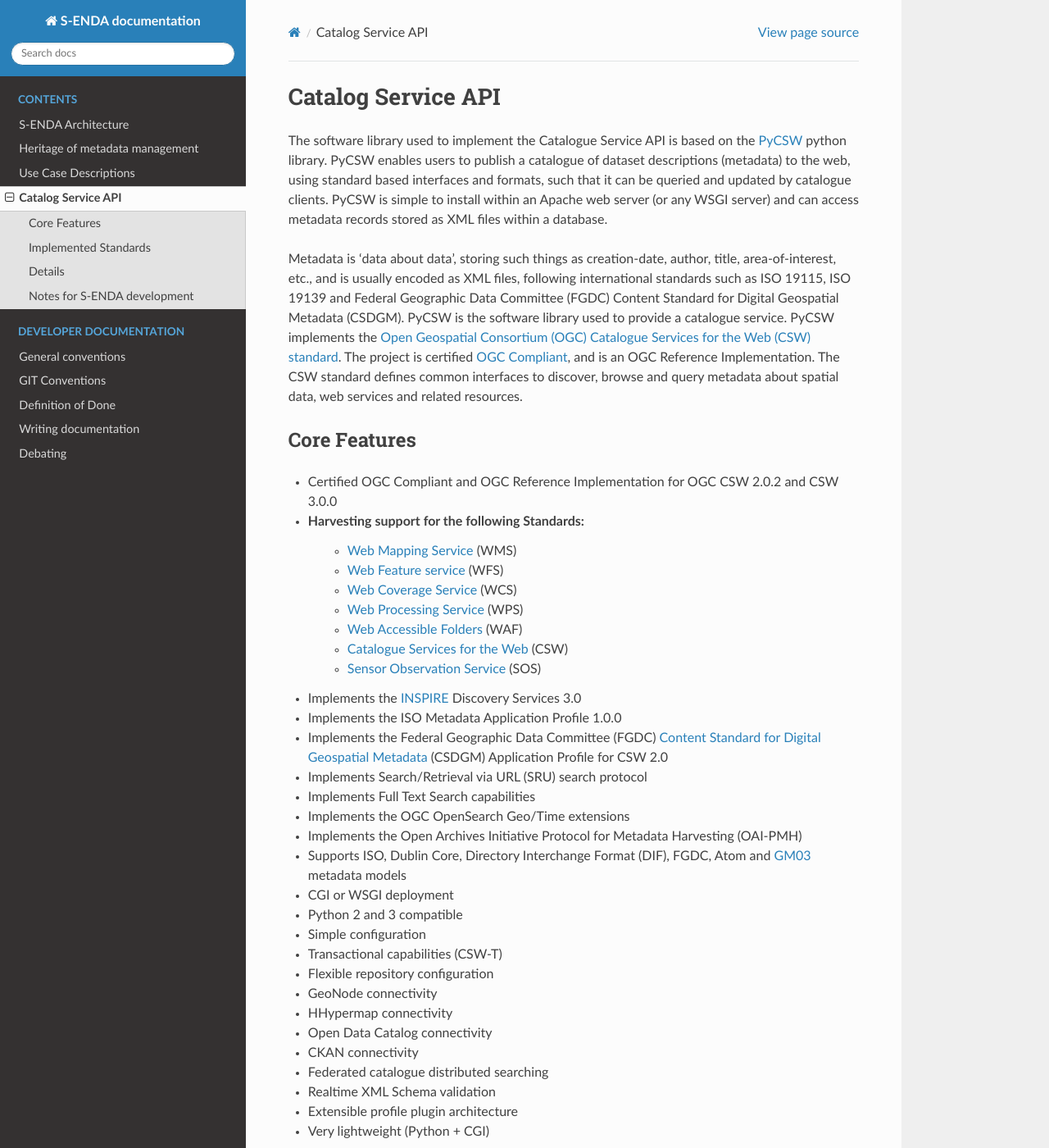
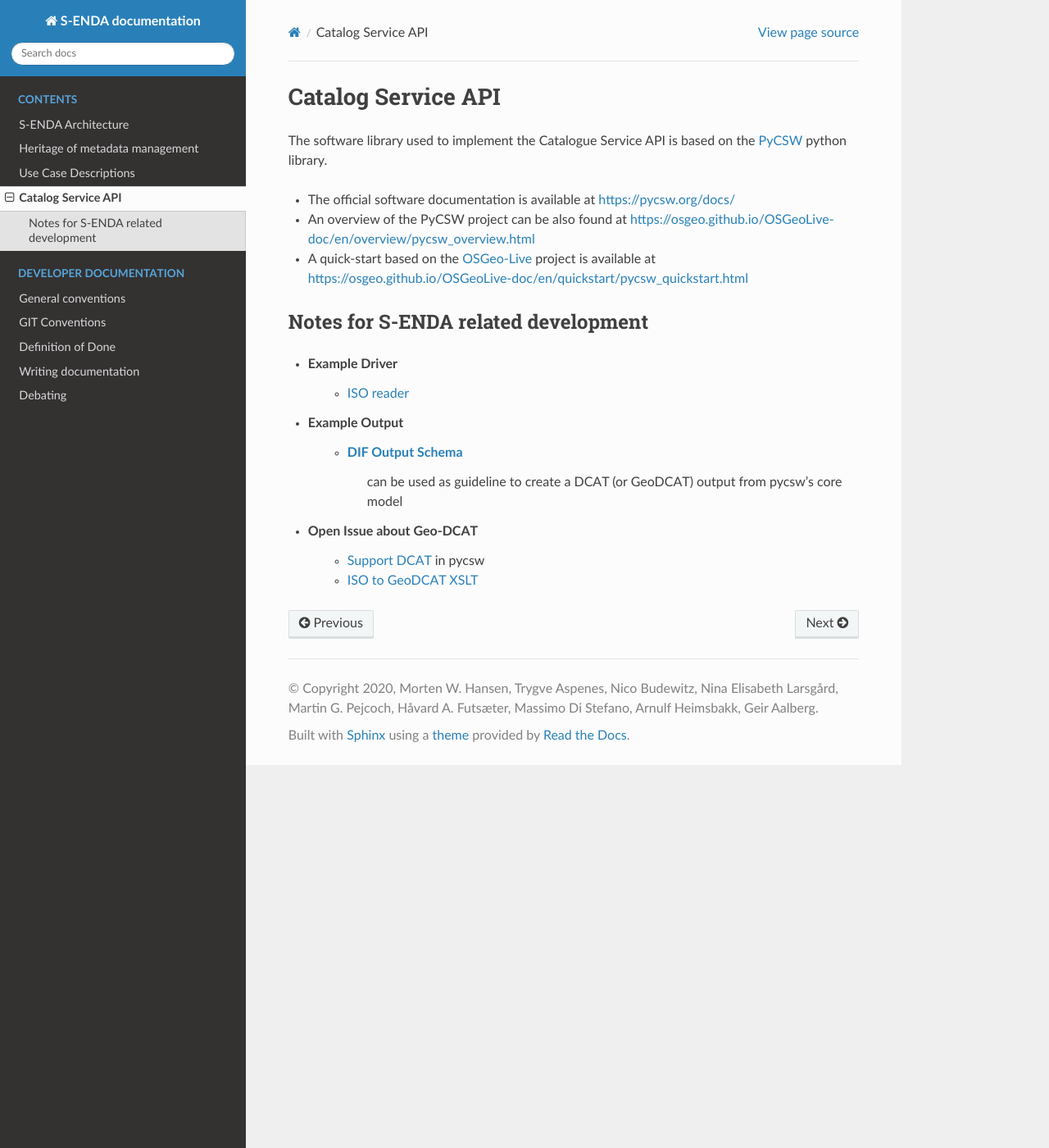
Before and after one commit to metno/S-ENDA-documentation, a Sphinx documentation site: the page built from source/catalog_service_API.rst, in a window 1280 px wide and 1400 px high. Shown: the whole window at 82% size. Built offline with Sphinx 7.4.7 and the Read the Docs theme 2.0.0, drawn with Linux system fonts in a browser that asks for light colours; some of the changed text lies outside the part shown.

Commit message:
Removed duplicated documentation,m following the DRY principle.

```diff
--- a/source/catalog_service_API.rst
+++ b/source/catalog_service_API.rst
@@ -1,100 +1,19 @@
 Catalog Service API
-""""""""""""""""""""
+====================
 
 The software library used to implement the Catalogue Service API is based on the `PyCSW <https://pycsw.org/>`__  python
-library.  PyCSW enables users to publish a catalogue of dataset descriptions (metadata) to the web,
-using standard based interfaces and formats, such that it can be queried and updated by catalogue
-clients. PyCSW is simple to install within an Apache web server (or any WSGI server) and can access
-metadata records stored as XML files within a database.
+library.
 
-Metadata is 'data about data', storing such things as creation-date, author, title,
-area-of-interest, etc., and is usually encoded as XML files, following international standards such
-as ISO 19115, ISO 19139 and Federal Geographic Data Committee (FGDC) Content Standard for Digital Geospatial Metadata (CSDGM).  PyCSW is the software library used to provide a catalogue
-service. PyCSW implements the  `Open Geospatial Consortium (OGC) Catalogue Services for the Web (CSW) standard
-<https://www.opengeospatial.org/standards/cat>`_. The project is certified `OGC Compliant`_, and is
-an OGC Reference Implementation. The CSW standard defines common interfaces to discover, browse and
-query metadata about spatial data, web services and related resources.
-
-Core Features
-===============
-
-* Certified OGC Compliant and OGC Reference Implementation for OGC CSW 2.0.2 and CSW 3.0.0
-* Harvesting support for the following Standards:
-    - `Web Mapping Service <https://www.opengeospatial.org/standards/wms>`__ (WMS)
-    - `Web Feature service <https://www.opengeospatial.org/standards/wfs>`__ (WFS)
-    - `Web Coverage Service <https://www.opengeospatial.org/standards/wcs>`__ (WCS)
-    - `Web Processing Service <https://www.opengeospatial.org/standards/wps>`__ (WPS)
-    - `Web Accessible Folders <https://ioos.github.io/catalog/pages/registry/waf_creation/>`__ (WAF)
-    - `Catalogue Services for the Web <https://www.opengeospatial.org/standards/cat>`__ (CSW)
-    - `Sensor Observation Service <https://www.opengeospatial.org/standards/sos>`__ (SOS)
-* Implements the `INSPIRE <https://inspire.ec.europa.eu/>`__ Discovery Services 3.0
-* Implements the ISO Metadata Application Profile 1.0.0
-* Implements the Federal Geographic Data Committee (FGDC) `Content Standard for Digital Geospatial Metadata <https://www.fgdc.gov/metadata/csdgm-standard>`__ (CSDGM) Application Profile for CSW 2.0
-* Implements Search/Retrieval via URL (SRU) search protocol
-* Implements Full Text Search capabilities
-* Implements the OGC OpenSearch Geo/Time extensions
-* Implements the Open Archives Initiative Protocol for Metadata Harvesting (OAI-PMH)
-* Supports ISO, Dublin Core, Directory Interchange Format (DIF), FGDC, Atom and `GM03 <https://www.geocat.admin.ch/en/dokumentation/gm03.html>`__ metadata models
-* CGI or WSGI deployment
-* Python 2 and 3 compatible
-* Simple configuration
-* Transactional capabilities (CSW-T)
-* Flexible repository configuration
-* GeoNode connectivity
-* HHypermap connectivity
-* Open Data Catalog connectivity
-* CKAN connectivity
-* Federated catalogue distributed searching
-* Realtime XML Schema validation
-* Extensible profile plugin architecture
-* Very lightweight (Python + CGI)
+- The official software documentation is available at https://pycsw.org/docs/
+- An overview of the PyCSW project can be also found at https://osgeo.github.io/OSGeoLive-doc/en/overview/pycsw_overview.html
+- A quick-start based on the `OSGeo-Live <https://live.osgeo.org/en/index.html>`__ project is available at https://osgeo.github.io/OSGeoLive-doc/en/quickstart/pycsw_quickstart.html
 
 
-Implemented Standards
-==========================
 
-**OGC Standards:**
 
-* `CSW 	2.0.2, 3.0.0 <https://www.opengeospatial.org/standards/cat>`__
-* `Filter 	1.1.0, 2.0.0 <https://www.opengeospatial.org/standards/filter>`__
-* `OWS Common 	1.0.0, 2.0.0 <https://www.opengeospatial.org/standards/common.>`__
-* `GML 	3.1.1 <https://www.opengeospatial.org/standards/gml>`__
-* `OGC SFSQL 	1.2.1 <https://www.opengeospatial.org/standards/sfs>`__
-* `OGC OpenSearch  1.0 <https://www.opengeospatial.org/standards/opensearchgeo>`__
+Notes for S-ENDA related development
+""""""""""""""""""""""""""""""""""""
 
-**Metadata Standards:**
-
-* `Dublin Core 	1.1 <https://www.dublincore.org/specifications/dublin-core/dces/>`__
-* `SOAP 	1.2 <https://www.w3.org/TR/soap/>`__
-* `ISO 19115:2003 <https://www.iso.org/standard/26020.html>`__
-* `ISO 19139:2007 <https://www.iso.org/standard/32557.html>`__
-* `ISO 19119:2005 <https://www.iso.org/standard/39890.html>`__
-* NASA DIF 9.7
-* `FGDC CSDGM 1998 <https://www.fgdc.gov/standards/projects/metadata/base-metadata/index_html>`__
-* `GM03  2.1 <https://www.geocat.admin.ch/en/dokumentation/gm03.html>`__
-* `SRU 	1.1 <https://www.loc.gov/standards/sru/sru-1-1.html>`__
-* `OAI-PMH   2.0 <http://www.openarchives.org/OAI/openarchivesprotocol.html>`__
-* `A9 OpenSearch 	1.1 <https://github.com/dewitt/opensearch/blob/master/opensearch-1-1-draft-6.md>`__
-
-Details
-===========
-
-**Website:** https://pycsw.org
-
-**Licence:** `MIT`_
-
-**Software Version:** 2.4.2
-
-**Supported Platforms:** Windows, Linux, Mac
-
-**API Interfaces:** Python
-
-**Documentation:** https://pycsw.org/docs/
-
-**Support:** https://pycsw.org/docs/support.html
-
-Notes for S-ENDA development
-==============================
 
 * **Example Driver**
     - `ISO reader <https://github.com/geopython/pycsw/blob/master/pycsw/plugins/profiles/apiso/apiso.py>`__
@@ -104,11 +23,3 @@
 * Open Issue about Geo-DCAT
     - `Support DCAT <https://github.com/geopython/pycsw/issues/257>`__ in pycsw
     - `ISO to GeoDCAT XSLT <https://github.com/SEMICeu/iso-19139-to-dcat-ap>`__
-
-.. _`Python`: https://www.python.org/
-.. _`MIT`: https://docs.pycsw.org/en/latest/license.html
-.. _`OGC Compliant`: https://www.opengeospatial.org/resource/products/details/?pid=1374
-.. _`OGC Reference Implementation`: http://demo.pycsw.org/
-
-Disclaimer: This PyCSW documentation has been adapted from the `OSGEO-Live Documentation
-<https://osgeo.github.io/OSGeoLive-doc/en/index.html>`__
```
